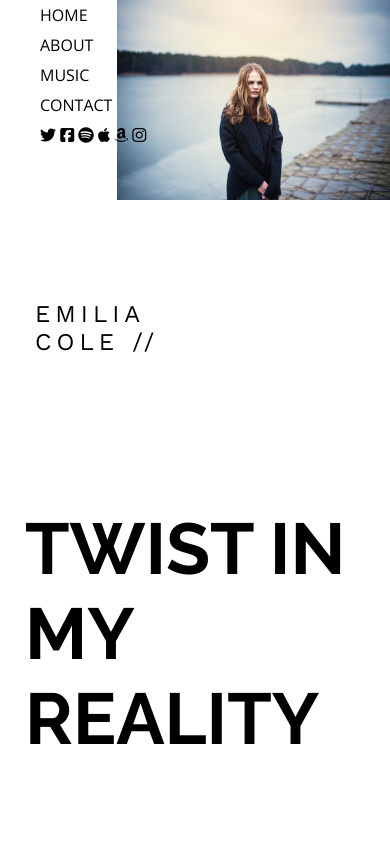
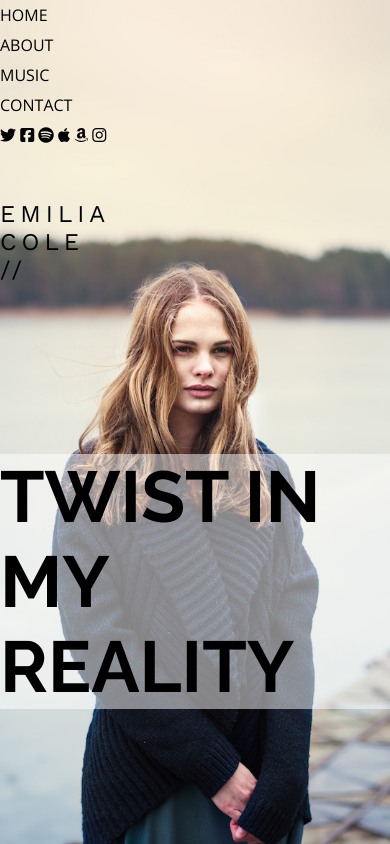
Before and after one commit to lean4339/portfolio-de-Emilia-Cole, a plain HTML site: page index.html in a window 390 px wide. Drawn offline with nearby package versions, Linux system fonts and the light colour scheme.

Commit message:
cambios en emilia para responsive

```diff
--- a/css/home.css
+++ b/css/home.css
@@ -40,3 +40,38 @@ h1.titulo{
     margin-left: 25px;
 
 }
+@media (min-width:300px) and (max-width: 700px){
+    body{
+        background-position: top;
+        background-size: cover;
+        background-attachment: fixed;
+        height: 100vh;
+    }
+    h1.titulo{
+        width: 100%;
+        margin-left: 0px;
+        margin-top: 170px;
+    }
+    h2.nombre{
+        margin-top: 50px;
+        margin-left: 0;
+
+        width: 30%;
+
+
+    }
+    ul{
+        margin-left: 0;
+        padding: 0;
+    }
+}
+@media (min-width: 700px) and (max-width: 1024px){
+    body{
+        background-size: 100%;
+    }
+    h1.titulo{
+        margin-top: 40vh;
+        width: 100%;
+        margin-left: 0;
+    }
+}
```
